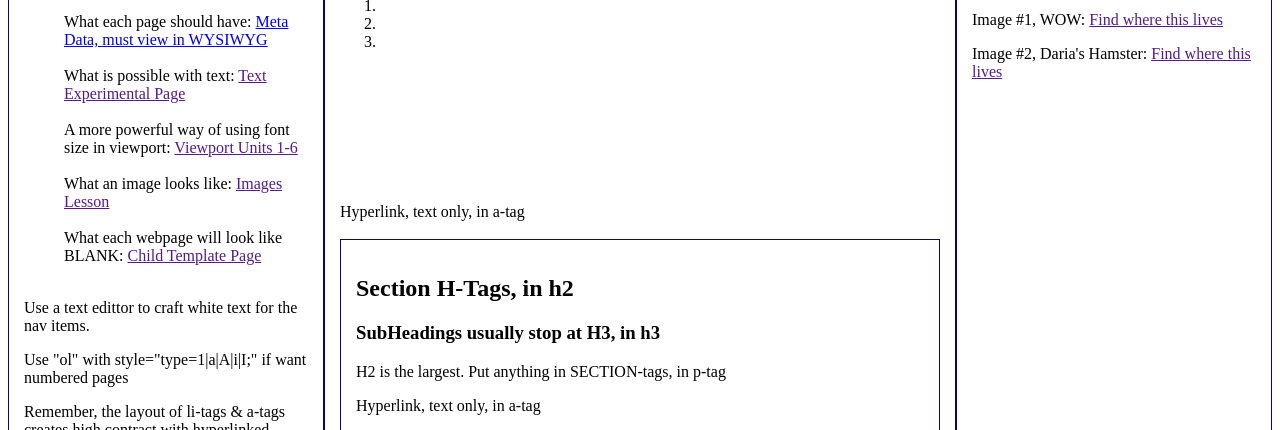
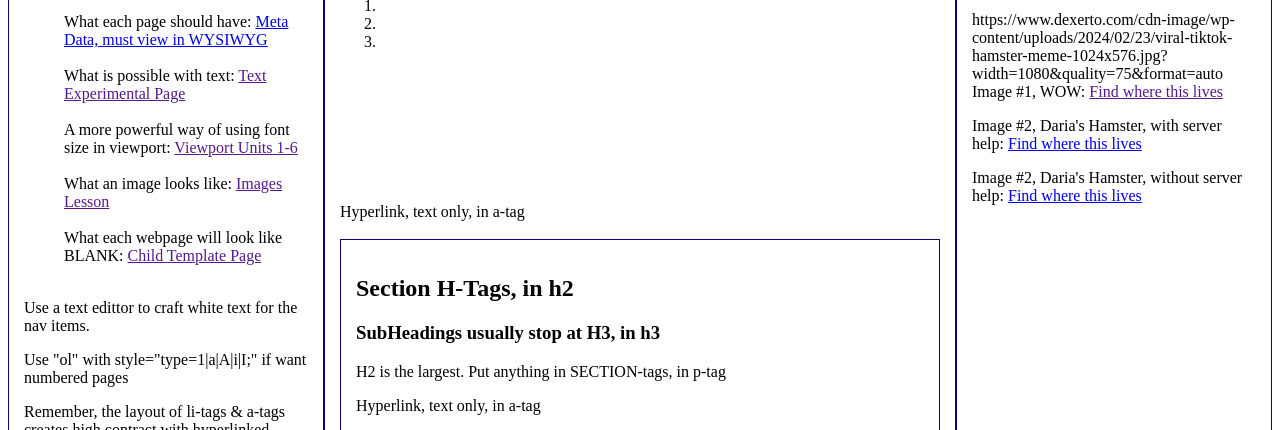
Before and after one commit to MercersKitchen/Sandbox-Learning-HTML-P1-20240206.github.io, a plain HTML site: page childPages/images.html in a window 1280 px wide. Shown: the part 313-743 px from the top of the page. Drawn offline with Linux system fonts and the light colour scheme.

Commit message:
Update images.html

```diff
--- a/childPages/images.html
+++ b/childPages/images.html
@@ -163,11 +163,16 @@
     </main>
     <aside class="aside">
         <h2>Information about these images</h2>
+        <!-- Add block quote info, see footer -->
         <p>
+            https://www.dexerto.com/cdn-image/wp-content/uploads/2024/02/23/viral-tiktok-hamster-meme-1024x576.jpg?width=1080&quality=75&format=auto
             Image #1, WOW: <a href="" target="_blank">Find where this lives</a>
         </p>
         <p>
-            Image #2, Daria's Hamster: <a href="" target="_blank">Find where this lives</a>
+            Image #2, Daria's Hamster, with server help: <a href="https://www.dexerto.com/cdn-image/wp-content/uploads/2024/02/23/viral-tiktok-hamster-meme-1024x576.jpg?width=1080&quality=75&format=auto" target="_blank">Find where this lives</a>
+        </p>
+        <p>
+            Image #2, Daria's Hamster, without server help: <a href="https://www.dexerto.com/cdn-image/wp-content/uploads/2024/02/23/viral-tiktok-hamster-meme-1024x576.jpg?" target="_blank">Find where this lives</a>
         </p>
         <br><br><br><br><br><br><br><br><br><br><br><br><br><br><br><br><br><br><br><br>
         <br><br><br><br><br><br><br><br><br>
```
